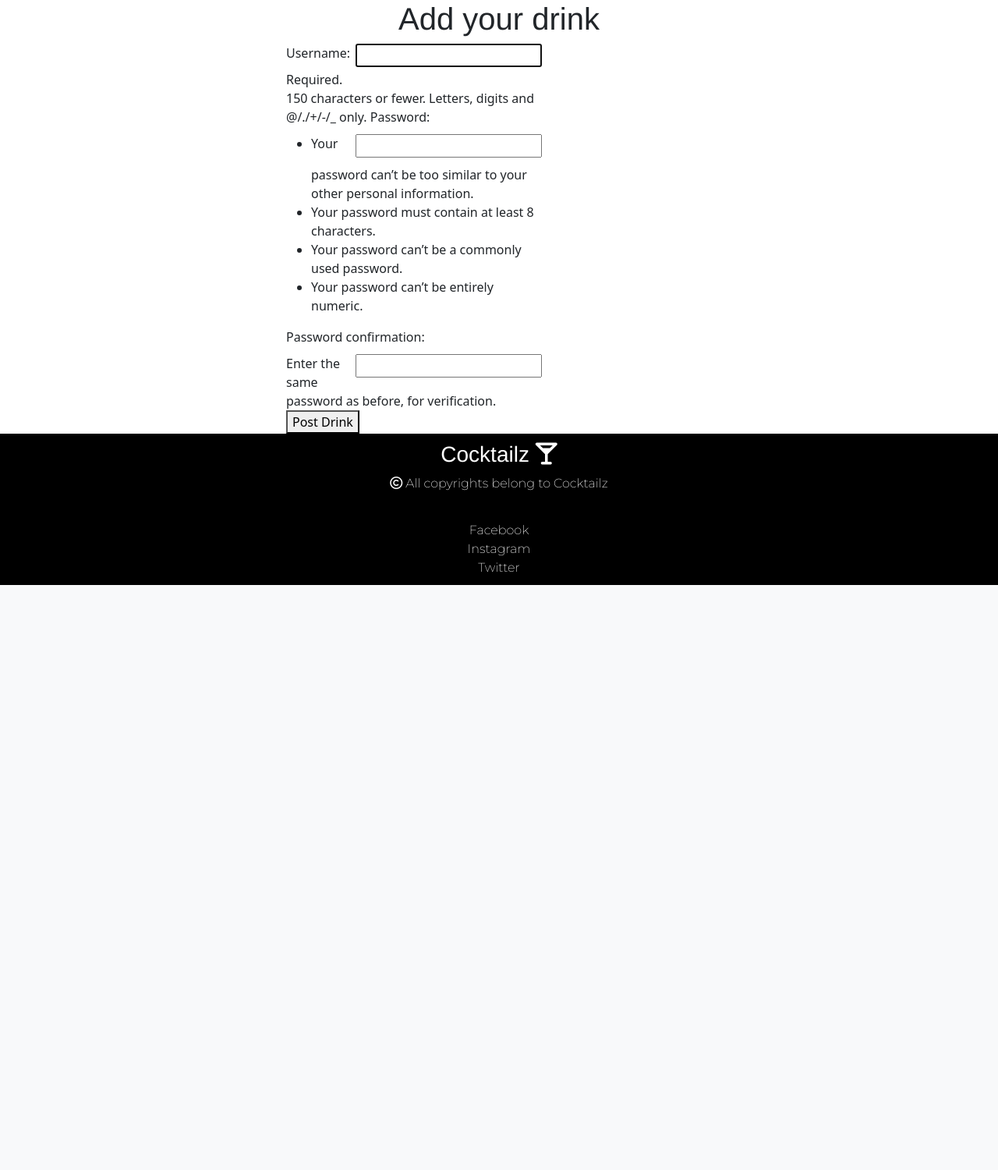
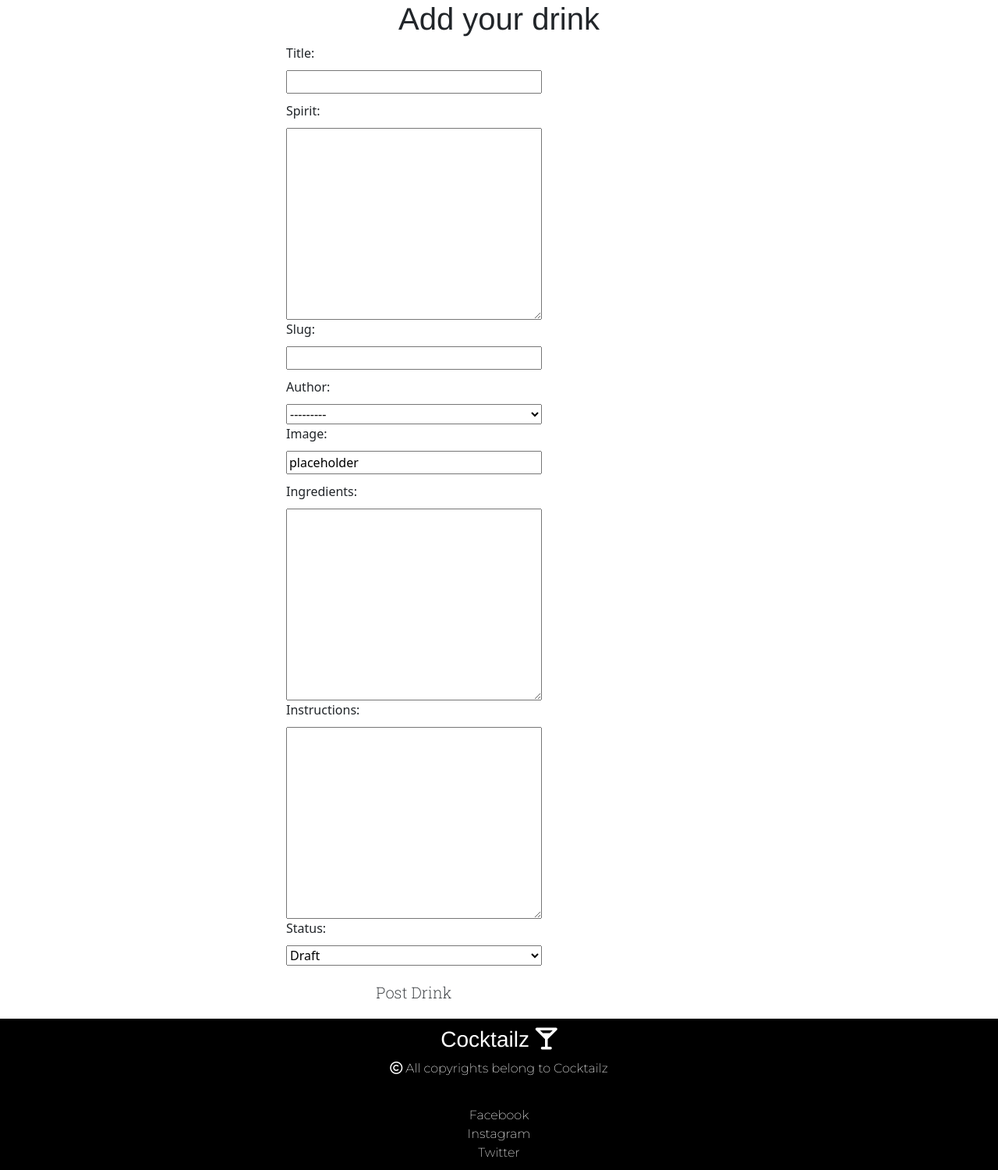
Before and after one commit to antoniog675/PP4-Full-Stack_ToolKit, a Django app: page /add_drinks/ in a window 1280 px wide. Shown: the part 82-1582 px from the top of the page at 78% size. Before the commit the page ends 832 px from the top, so only its background shows below. Run offline with Django 3.2, Linux system fonts and the light colour scheme; some libraries are stand-ins or nearby versions; some web fonts are replaced.

Commit message:
Form render for users to post there drink, needs more stlying, needs to be able to be sent to admin for approval

```diff
--- a/blog/forms.py
+++ b/blog/forms.py
@@ -1,4 +1,4 @@
-from .models import Comment
+from .models import Comment, PostDrink
 from django import forms
 
 
@@ -6,3 +6,8 @@ class CommentForm(forms.ModelForm):
     class Meta:
         model = Comment
         fields = ('body',)
+
+class PostDrinkForm(forms.ModelForm):
+    class Meta:
+        model = PostDrink
+        fields = '__all__'
--- a/blog/models.py
+++ b/blog/models.py
@@ -3,6 +3,7 @@ from django.contrib.auth.models import User
 from cloudinary.models import CloudinaryField
 
 STATUS = ((0, "Draft"), (1, "Published"))
+USER_STATUS = ((0, "Draft"), (1, "Send to admin for approval"))
 
 # Create your models here.
 
@@ -43,3 +44,14 @@ class Comment(models.Model):
 
     def __str__(self):
         return f"comment {self.body} by {self.name}"
+
+
+class PostDrink(models.Model):
+    title = models.CharField(max_length=20, unique=True)
+    spirit = models.TextField()
+    slug = models.SlugField(max_length=200, unique=True)
+    author = models.ForeignKey(User, on_delete=models.CASCADE, related_name="user_post")
+    featured_image = CloudinaryField('image', default='placeholder')
+    ingredients = models.TextField()
+    instructions = models.TextField()
+    status = models.IntegerField(choices=USER_STATUS, default=0)
--- a/blog/views.py
+++ b/blog/views.py
@@ -2,7 +2,7 @@ from django.shortcuts import render, get_object_or_404, reverse
 from django.views import generic, View
 from django.http import HttpResponseRedirect
 from .models import Post
-from .forms import CommentForm
+from .forms import CommentForm, PostDrinkForm
 from django.contrib.auth.forms import UserCreationForm
 
 # Create your views here.
@@ -12,7 +12,7 @@ def home(request):
     return render(request, 'index.html')
 
 def add_drinks(request):
-    form = UserCreationForm()
+    form = PostDrinkForm()
     return render(request, 'add_drinks.html', {"form": form})
 
 class PostList(generic.ListView):
--- a/static/css/style.css
+++ b/static/css/style.css
@@ -193,3 +193,13 @@ input {
 #id_remember {
     float:none;
 }
+
+/* User post drinks */
+
+.user-post-drink {
+    display: grid;
+}
+
+.user-post-drink button {
+    margin: 10px;
+}
--- a/templates/add_drinks.html
+++ b/templates/add_drinks.html
@@ -6,10 +6,10 @@
         <div class="col-3"></div>
         <div class="col-6">
             <h1 style="text-align: center;">Add your drink</h1>
-            <form method="post" action="">
+            <form class="user-post-drink" method="post" action=" /admin/">
                 {% csrf_token %}
                 {{ form }}
-                <button>Post Drink</button>
+                <button type="submit" class="btn btn-signup btn-lg">Post Drink</button>
             </form>
         </div>
         <div class="col-3"></div>
```
